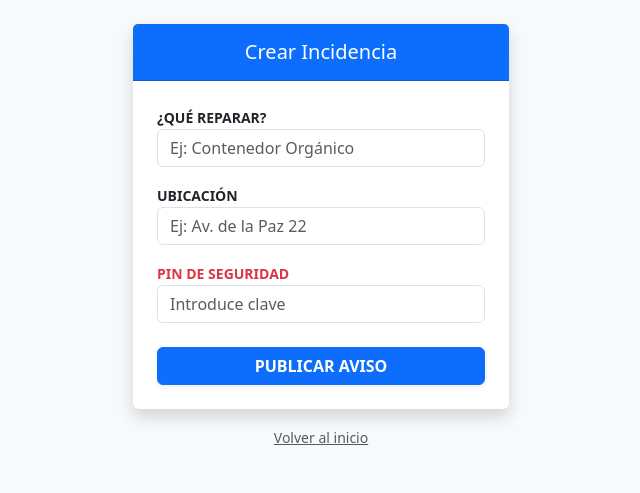
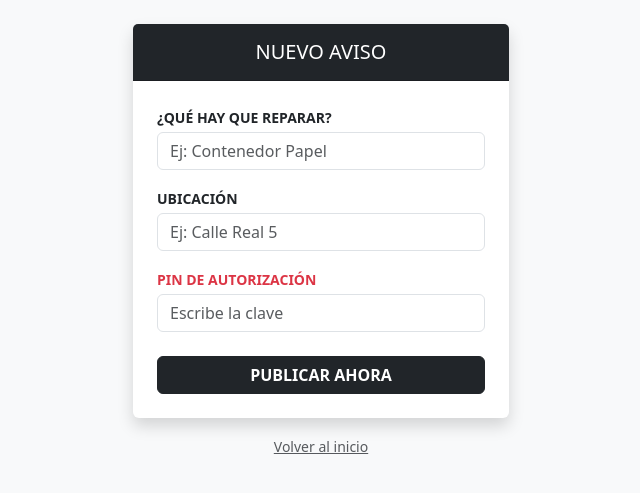
Before and after one commit to manin1985/mantenimiento-app, a Flask app: page /crear in a window 1280 px wide. Shown: the top 493 px of the page, without its empty margins (319-959 px from the left). Run offline with Flask 3, Linux system fonts and the light colour scheme; some libraries are stand-ins or nearby versions.

Commit message:
Update crear.html

```diff
--- a/templates/crear.html
+++ b/templates/crear.html
@@ -4,26 +4,24 @@
     <meta charset="UTF-8">
     <meta name="viewport" content="width=device-width, initial-scale=1.0">
     <title>Nuevo Aviso</title>
+    <link rel="manifest" href="/manifest.json">
     <link href="https://cdn.jsdelivr.net/npm/bootstrap@5.3.0/dist/css/bootstrap.min.css" rel="stylesheet">
 </head>
 <body class="bg-light p-4">
     <div class="container" style="max-width: 400px;">
         <div class="card shadow border-0">
-            <div class="card-header bg-primary text-white text-center py-3">
-                <h5 class="mb-0">Crear Incidencia</h5>
+            <div class="card-header bg-dark text-white text-center py-3">
+                <h5 class="mb-0 text-uppercase">Nuevo Aviso</h5>
             </div>
             <div class="card-body p-4">
                 <form action="/nuevo" method="POST">
-                    <label class="small fw-bold">¿QUÉ REPARAR?</label>
-                    <input type="text" name="elemento" class="form-control mb-3" placeholder="Ej: Contenedor Orgánico" required>
-
-                    <label class="small fw-bold">UBICACIÓN</label>
-                    <input type="text" name="ubicacion" class="form-control mb-3" placeholder="Ej: Av. de la Paz 22" required>
-
-                    <label class="small fw-bold text-danger">PIN DE SEGURIDAD</label>
-                    <input type="password" name="pin" class="form-control mb-4" placeholder="Introduce clave" required>
-
-                    <button class="btn btn-primary w-100 fw-bold shadow-sm">PUBLICAR AVISO</button>
+                    <label class="small fw-bold mb-1">¿QUÉ HAY QUE REPARAR?</label>
+                    <input type="text" name="elemento" class="form-control mb-3" placeholder="Ej: Contenedor Papel" required>
+                    <label class="small fw-bold mb-1">UBICACIÓN</label>
+                    <input type="text" name="ubicacion" class="form-control mb-3" placeholder="Ej: Calle Real 5" required>
+                    <label class="small fw-bold text-danger mb-1">PIN DE AUTORIZACIÓN</label>
+                    <input type="password" name="pin" class="form-control mb-4" placeholder="Escribe la clave" required>
+                    <button class="btn btn-dark w-100 fw-bold">PUBLICAR AHORA</button>
                 </form>
             </div>
         </div>
```
